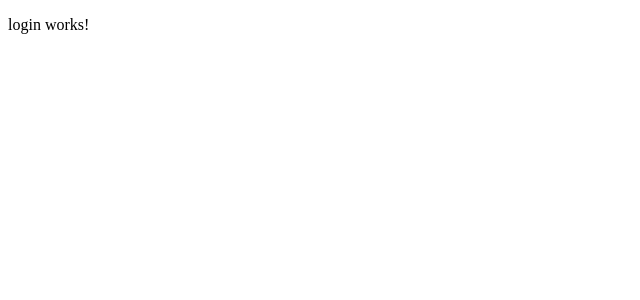
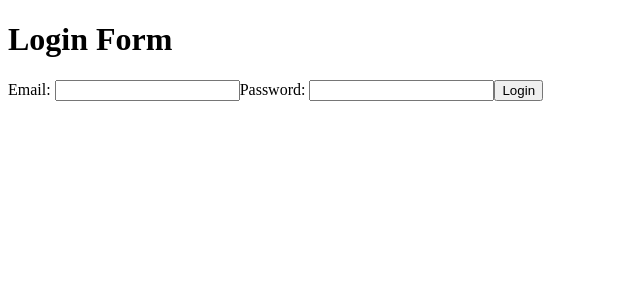
Before and after one commit to Osama-285/Angular_Dashboard, an Angular app in the folder erp/: page /login in a window 1280 px wide. Shown: the top 300 px of the page, without its empty margins (0-640 px from the left). Built offline with nearby package versions, Linux system fonts and the light colour scheme.

Commit message:
login form validation

```diff
--- a/erp/src/app/components/login/login.component.html
+++ b/erp/src/app/components/login/login.component.html
@@ -1 +1,20 @@
-<p>login works!</p>
+<h1>Login Form</h1>
+<form [formGroup]="loginForm" (ngSubmit)="onSubmit()">
+  <label for="email">Email: </label>
+  <input type="email" id="email" formControlName="email" />
+  <div *ngIf="submitted && loginForm.get('email')!.hasError('required')">
+    Email is required.
+  </div>
+  <div *ngIf="submitted && loginForm.get('email')!.hasError('email')">
+    Please enter a valid email address.
+  </div>
+  <label for="password">Password: </label>
+  <input type="password" id="password" formControlName="password" />
+  <div *ngIf="submitted && loginForm.get('password')!.hasError('required')">
+    Password is required.
+  </div>
+  <div *ngIf="submitted && loginForm.get('password')!.hasError('minlength')">
+    Password must be at least 6 characters.
+  </div>
+  <button type="submit">Login</button>
+</form>
--- a/erp/src/app/components/login/login.component.ts
+++ b/erp/src/app/components/login/login.component.ts
@@ -12,16 +12,20 @@ import {
 })
 export class LoginComponent implements OnInit {
   loginForm!: FormGroup;
+  submitted = false;
+
   constructor(private fb: FormBuilder) {}
   ngOnInit() {
     this.loginForm = this.fb.group({
       email: ['', [Validators.required, Validators.email]],
-      passowrd: ['', [Validators.required, Validators.minLength(6)]],
+      password: ['', [Validators.required, Validators.minLength(6)]],
     });
   }
   onSubmit() {
+    this.submitted = true;
     if (this.loginForm.valid) {
       console.log('Form submitted', this.loginForm.value);
     }
+    console.log('Formm submitted', this.loginForm.value);
   }
 }
```
